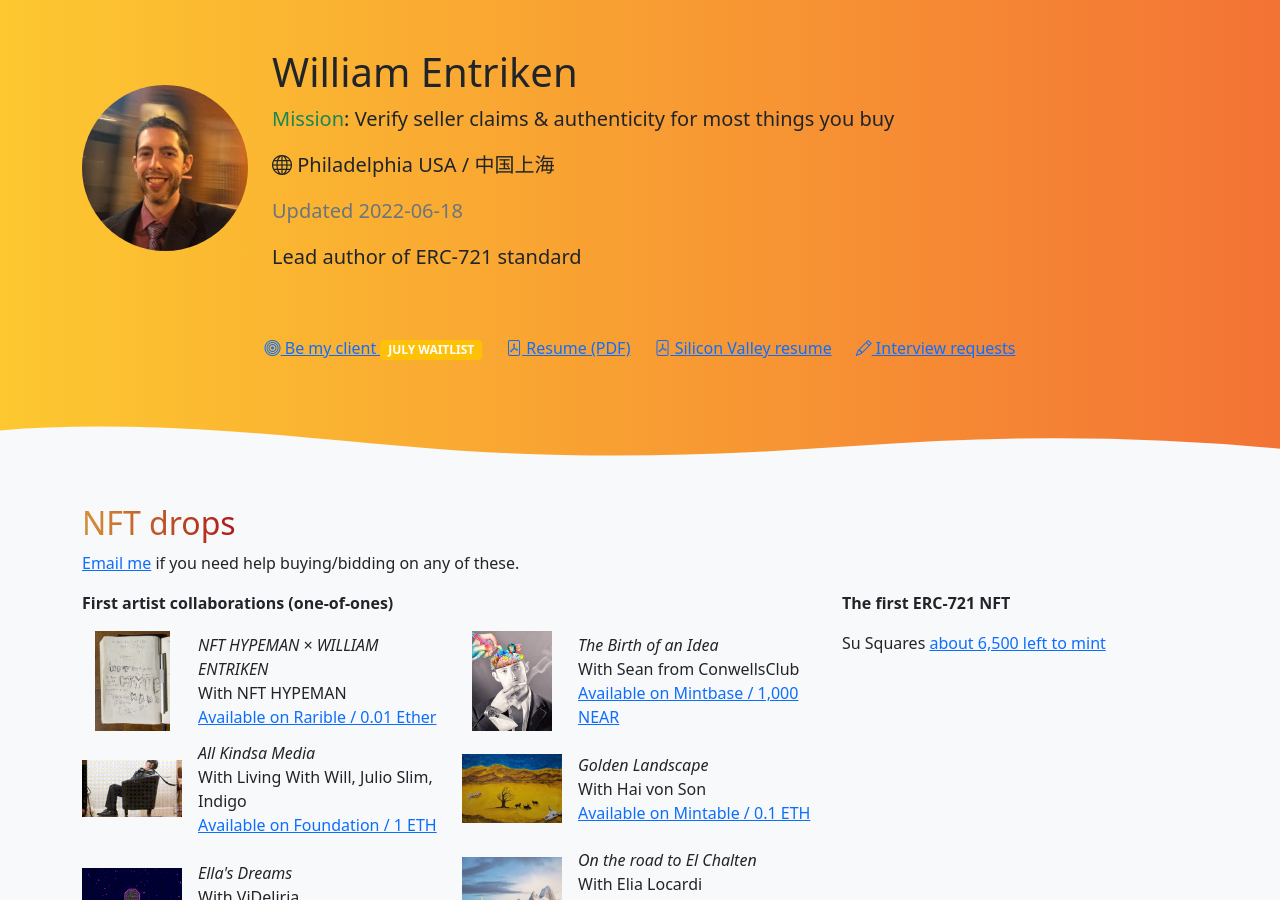
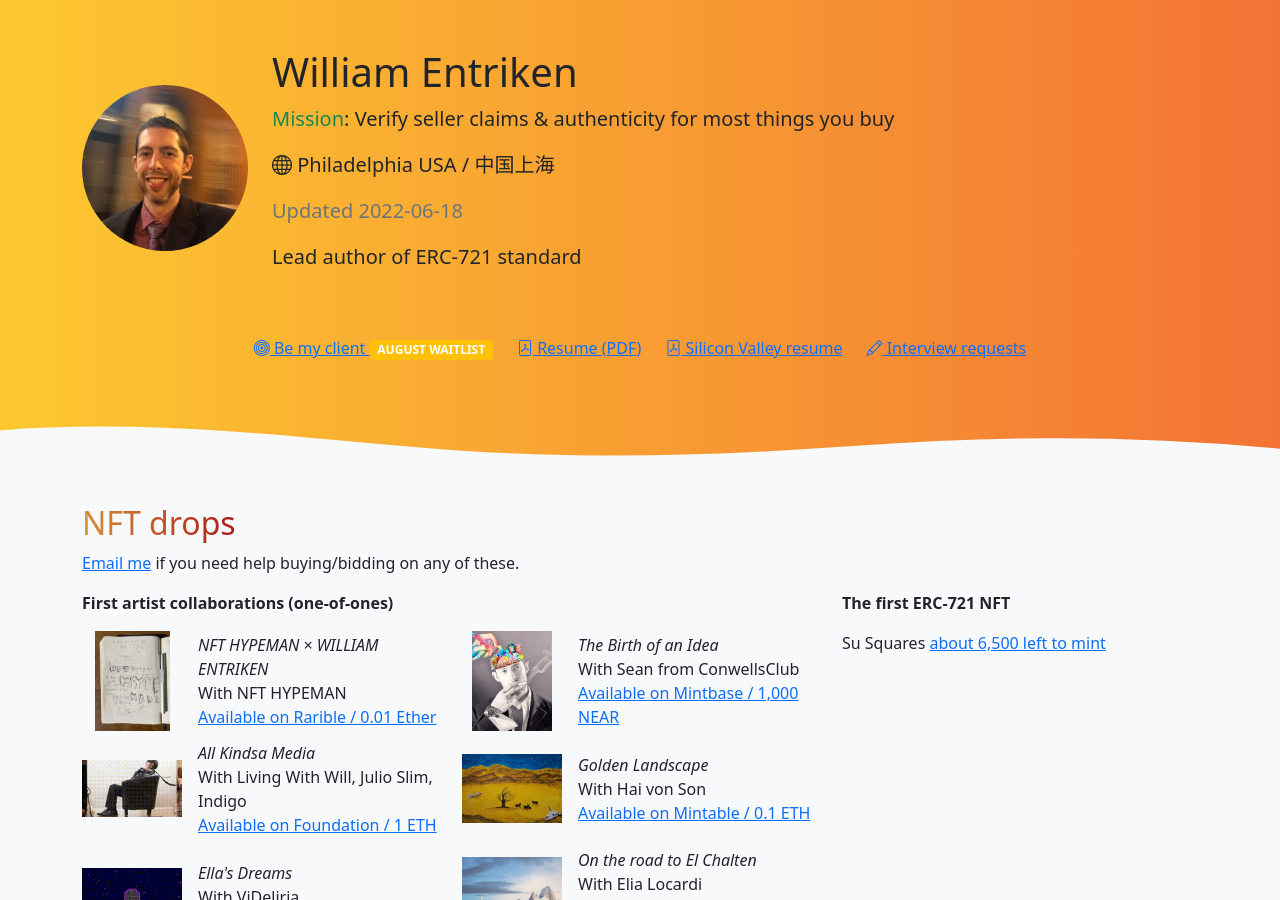
Before and after one commit to fulldecent/phor.net, a Jekyll site: the page built from index.html, in a window 1280 px wide and 900 px high. Built offline with Jekyll 4.4.1, drawn with Linux system fonts in a browser that asks for light colours; nearby versions of some CDN libraries; comment, search, counter and statistics services are not loaded.

Commit message:
fully booked for july

```diff
--- a/advisory.html
+++ b/advisory.html
@@ -12,7 +12,7 @@
         <img src="assets/portraits/william-smoking-mini.jpg" class="pull-right minipolaroid" style="max-height:10em" >
 
         <h1 class="display-4">Advisory</h1>
-        <p class="lead">Contact William first to check time availability before buying. <span class="badge bg-warning">JULY WAITLIST</span></p>
+        <p class="lead">Contact William first to check time availability before buying. <span class="badge bg-warning">AUGUST WAITLIST</span></p>
 
         <p><strong>Experienced product architect, advisor, developer advocate and strategy consultant for blockchain projects.</strong></p>
         <p>SERIOUS INQUIRIES ONLY.</p>
--- a/index.html
+++ b/index.html
@@ -240,7 +240,7 @@
 
       <nav class="d-flex flex-column flex-md-row justify-content-center mb-3 gap-4 mt-5">
         <a class="link-primary" href="advisory">
-          <i class="bi bi-bullseye" aria-hidden="true"></i> Be my client <span class="badge bg-warning">JULY WAITLIST</span>
+          <i class="bi bi-bullseye" aria-hidden="true"></i> Be my client <span class="badge bg-warning">AUGUST WAITLIST</span>
         </a>
         <a class="link-primary" href="https://phor.net/WmEntriken%20resume%202020-01-02%20WEB.pdf">
           <i class="bi bi-file-pdf" aria-hidden="true"></i> Resume (PDF)
```
